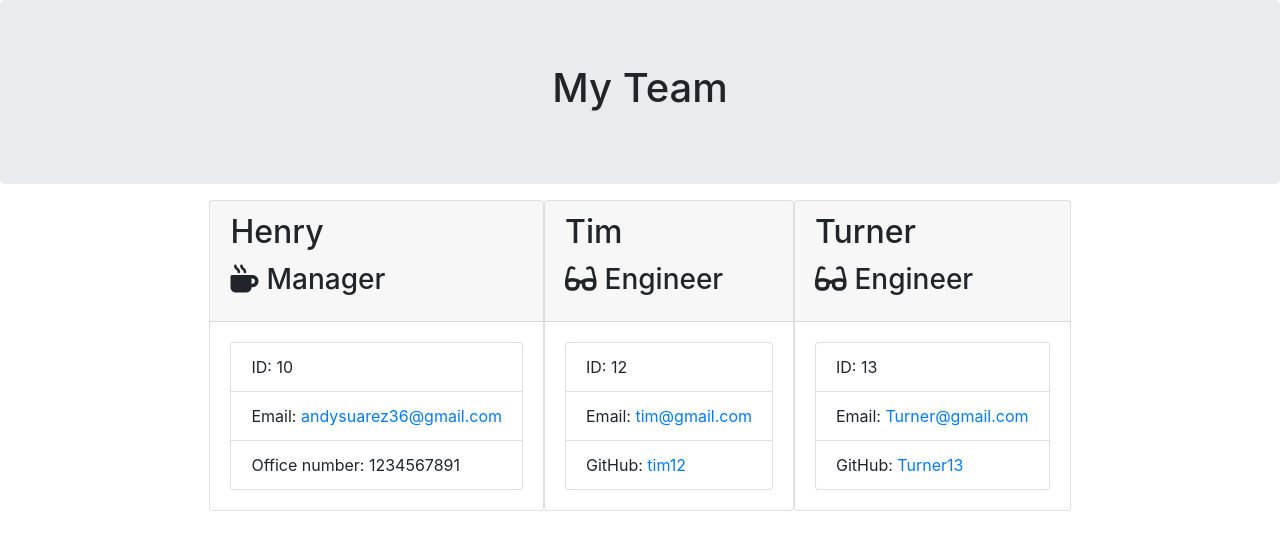
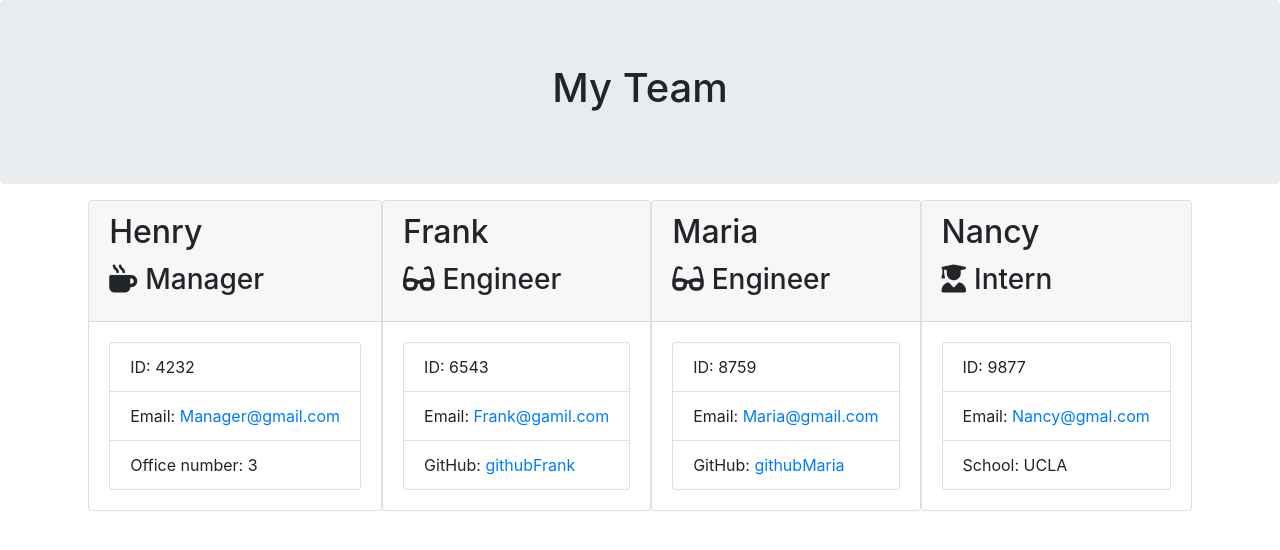
Before and after one commit to tujungahenry/Template-Engine-Employee-Summary, a website: page index.html in a window 1280 px wide. Drawn offline with nearby package versions, Linux system fonts and the light colour scheme.

Commit message:
final touch up

```diff
--- a/index.html
+++ b/index.html
@@ -8,7 +8,6 @@
     <title>My Team</title>
     <link rel="stylesheet" href="https://stackpath.bootstrapcdn.com/bootstrap/4.3.1/css/bootstrap.min.css"
         integrity="sha384-ggOyR0iXCbMQv3Xipma34MD+dH/1fQ784/j6cY/iJTQUOhcWr7x9JvoRxT2MZw1T" crossorigin="anonymous">
-    <link rel="stylesheet" href="style.css">
     <script src="https://kit.fontawesome.com/c502137733.js"></script>
 </head>
 
@@ -23,40 +22,55 @@
     <div class="container">
         <div class="row">
             <div class="team-area col-12 d-flex justify-content-center">
-                <div class="card employee-card">
+
+<div class="card employee-card">
     <div class="card-header">
         <h2 class="card-title">Henry</h2>
         <h3 class="card-title"><i class="fas fa-mug-hot mr-2"></i>Manager</h3>
     </div>
     <div class="card-body">
         <ul class="list-group">
-            <li class="list-group-item">ID: 10</li>
-            <li class="list-group-item">Email: <a href="mailto:andysuarez36@gmail.com">andysuarez36@gmail.com</a></li>
-            <li class="list-group-item">Office number: 1234567891</li>
+            <li class="list-group-item">ID: 4232</li>
+            <li class="list-group-item">Email: <a href="mailto:Manager@gmail.com">Manager@gmail.com</a></li>
+            <li class="list-group-item">Office number: 3</li>
+        </ul>
+    </div>
+</div>
+<div class="card employee-card">
+    <div class="card-header">
+        <h2 class="card-title">Frank</h2>
+        <h3 class="card-title"><i class="fas fa-glasses mr-2"></i>Engineer</h3>
+    </div>
+    <div class="card-body">
+        <ul class="list-group">
+            <li class="list-group-item">ID: 6543</li>
+            <li class="list-group-item">Email: <a href="mailto:Frank@gamil.com">Frank@gamil.com</a></li>
+            <li class="list-group-item">GitHub: <a href="https://github.com/githubFrank" target="_blank" rel="noopener noreferrer">githubFrank</a></li>
+        </ul>
+    </div>
+</div>
+<div class="card employee-card">
+    <div class="card-header">
+        <h2 class="card-title">Maria</h2>
+        <h3 class="card-title"><i class="fas fa-glasses mr-2"></i>Engineer</h3>
+    </div>
+    <div class="card-body">
+        <ul class="list-group">
+            <li class="list-group-item">ID: 8759</li>
+            <li class="list-group-item">Email: <a href="mailto:Maria@gmail.com">Maria@gmail.com</a></li>
+            <li class="list-group-item">GitHub: <a href="https://github.com/githubMaria" target="_blank" rel="noopener noreferrer">githubMaria</a></li>
         </ul>
     </div>
 </div><div class="card employee-card">
     <div class="card-header">
-        <h2 class="card-title">Tim</h2>
-        <h3 class="card-title"><i class="fas fa-glasses mr-2"></i>Engineer</h3>
+        <h2 class="card-title">Nancy</h2>
+        <h3 class="card-title"><i class="fas fa-user-graduate mr-2"></i>Intern</h3>
     </div>
     <div class="card-body">
         <ul class="list-group">
-            <li class="list-group-item">ID: 12</li>
-            <li class="list-group-item">Email: <a href="mailto:tim@gmail.com">tim@gmail.com</a></li>
-            <li class="list-group-item">GitHub: <a href="https://github.com/tim12" target="_blank" rel="noopener noreferrer">tim12</a></li>
-        </ul>
-    </div>
-</div><div class="card employee-card">
-    <div class="card-header">
-        <h2 class="card-title">Turner</h2>
-        <h3 class="card-title"><i class="fas fa-glasses mr-2"></i>Engineer</h3>
-    </div>
-    <div class="card-body">
-        <ul class="list-group">
-            <li class="list-group-item">ID: 13</li>
-            <li class="list-group-item">Email: <a href="mailto:Turner@gmail.com">Turner@gmail.com</a></li>
-            <li class="list-group-item">GitHub: <a href="https://github.com/Turner13" target="_blank" rel="noopener noreferrer">Turner13</a></li>
+            <li class="list-group-item">ID: 9877</li>
+            <li class="list-group-item">Email: <a href="mailto:Nancy@gmal.com">Nancy@gmal.com</a></li>
+            <li class="list-group-item">School: UCLA</li>
         </ul>
     </div>
 </div>
```
